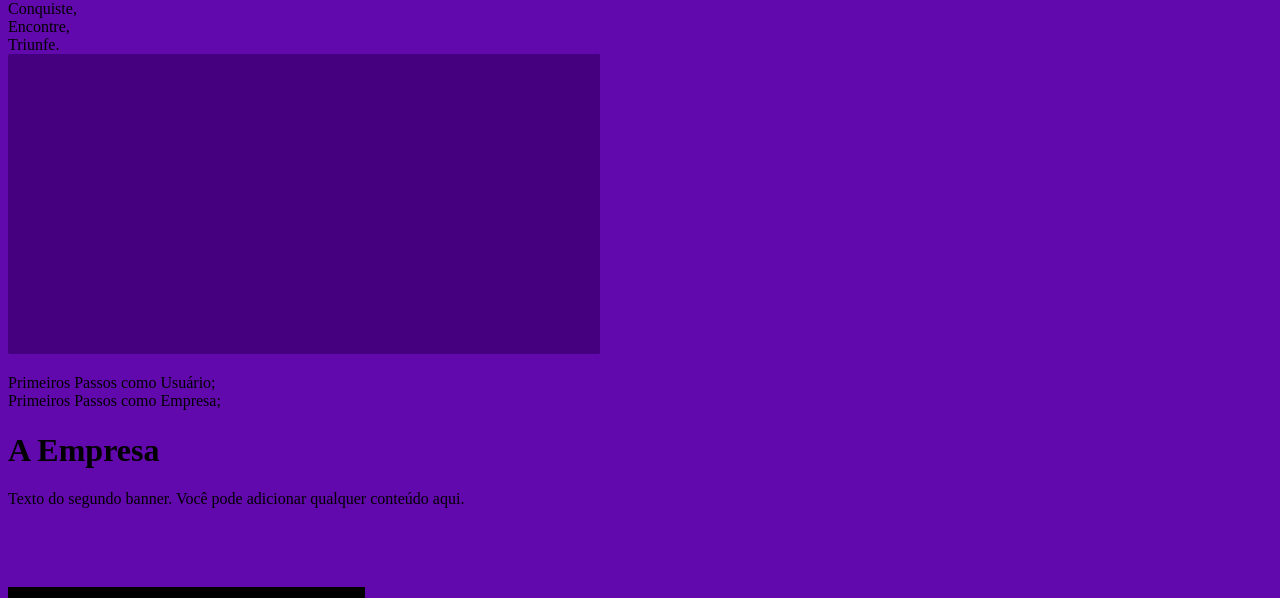
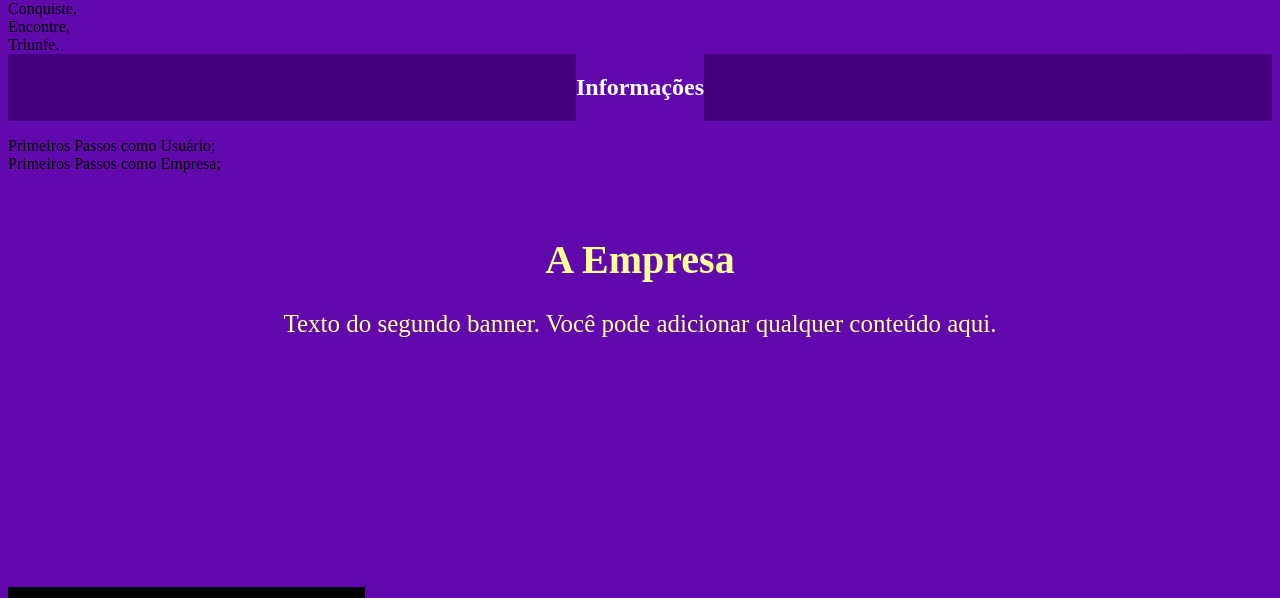
Before and after one commit to RafaelS3iwa/PMT_Web, a PHP site: page / in a window 1280 px wide. Shown: the part 175-773 px from the top of the page. Run offline with PHP 8.4, Linux system fonts and the light colour scheme.

Commit message:
att 07.11

```diff
--- a/assets/css/main.css
+++ /dev/null
@@ -1,6 +0,0 @@
-body {
-  background-image: url('/assets/img/pexels-marek-piwnicki-5913337.jpg'); /* Nome da imagem que você baixou */
-  background-size: 1950px 1150px;
-  background-repeat: no-repeat;
-  background-attachment: fixed;
-}
--- a/assets/css/rodape.css
+++ b/assets/css/rodape.css
@@ -12,16 +12,7 @@
 .footer{
     background-color: black;
     color: var(--texto);
-    display:flex;
     padding: 10px;
     position: absolute;
     bottom: 0;
-    margin:auto;
 }
-
-/*.container-footer{
-    max-width: 1694px;
-    background-color: #000000;
-    margin: auto;
-    position: absolute;
-}*/
--- a/assets/css/styleHome.css
+++ b/assets/css/styleHome.css
@@ -28,6 +28,16 @@
     color: #FFFF97;
 }
 
-.quadrado{
-    height: auto;
+#banner {
+    background-image: url("../img/fundo\ roxo.png");
+    height: 300;
+    display: flex;
+    align-items: center;
+    justify-content: center;
+    color: #FFFFFF;
+    text-align: center;
 }
+
+#banner p {
+    margin: 20px;
+}
--- a/includes/cabecalho.php
+++ b/includes/cabecalho.php
@@ -7,6 +7,7 @@
     <link rel="stylesheet" href="/assets/css/Banner1.css">
     <link rel="stylesheet" href="/assets/css/cabecalho.css">
     <link rel="stylesheet" href="/assets/css/rodape.css">
+    <link rel="stylesheet" href="/asset/css/styleHome.css">
     <title>PMT</title>
 </head>
 
--- a/index.php
+++ b/index.php
@@ -1,7 +1,9 @@
 <?php
 require_once $_SERVER['DOCUMENT_ROOT'] . "/includes/cabecalho.php";
-require_once $_SERVER["DOCUMENT_ROOT"] ."/controllers/UsuarioController.php";
+require_once $_SERVER["DOCUMENT_ROOT"] . "/controllers/UsuarioController.php";
 ?>
+
+<body>
   <main>
     <div class="wireframe">
       <div class="div">
@@ -16,8 +18,11 @@ require_once $_SERVER["DOCUMENT_ROOT"] ."/controllers/UsuarioController.php";
 
         <div class="overlap">
           <div class="group">
-            <div class="overlap-group">
-              <img class="quadrado" src="/assets/img/fundo roxo.png" />
+            <div id="banner">
+              <div class="container">
+                <h2>Informações</h2>
+              </div>
+
             </div>
             <div class="overlap-group-2">
               <p class="primeiros-passos">Primeiros Passos como Usuário;<br />Primeiros Passos como Empresa;</p>
@@ -33,6 +38,7 @@ require_once $_SERVER["DOCUMENT_ROOT"] ."/controllers/UsuarioController.php";
       </div>
     </div>
   </main>
+</body>
 <?php
 require_once $_SERVER['DOCUMENT_ROOT'] . "/includes/rodape.php";
 ?>
```
Lines whose indentation alone changed are shown as unchanged.
